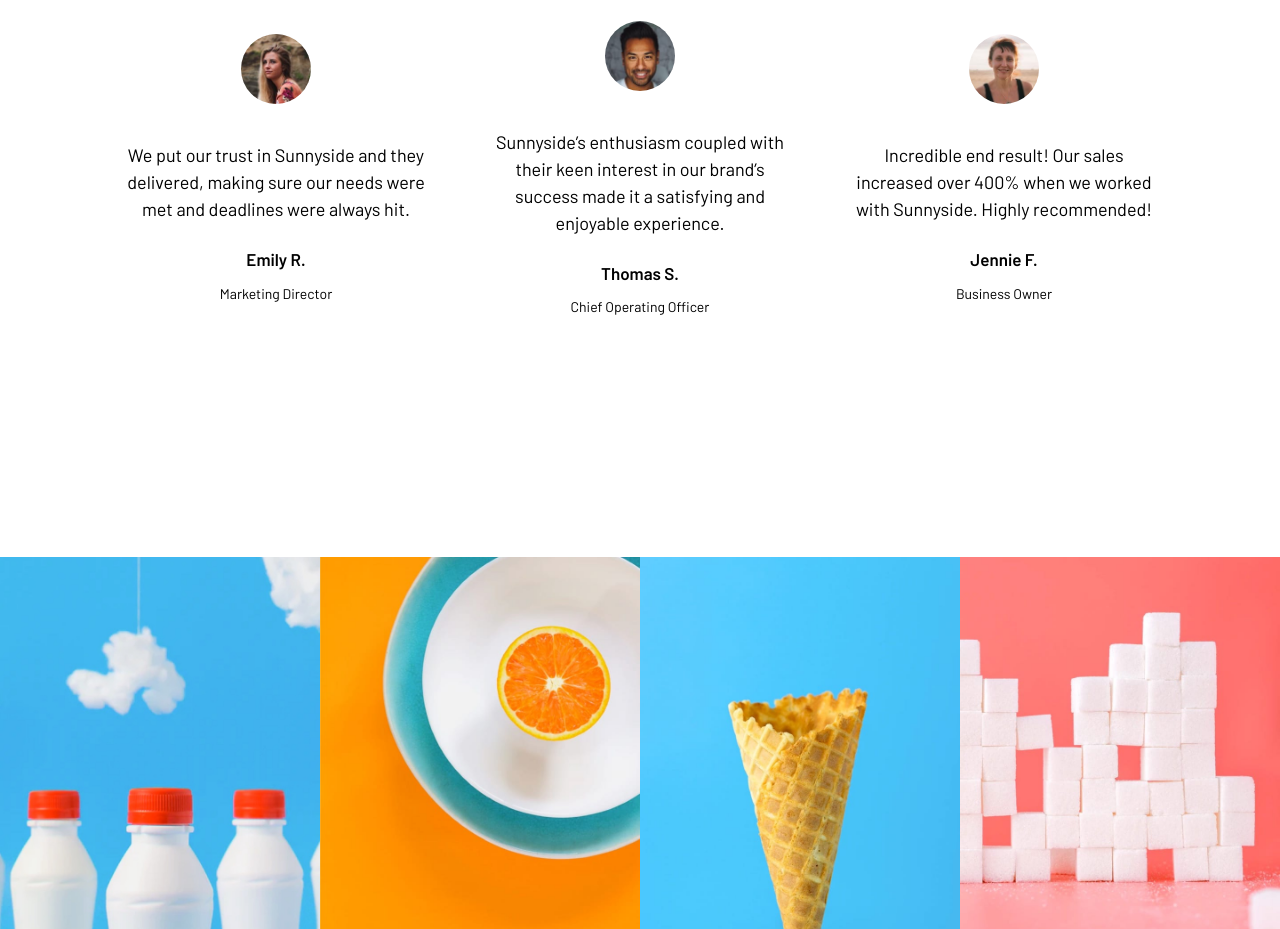
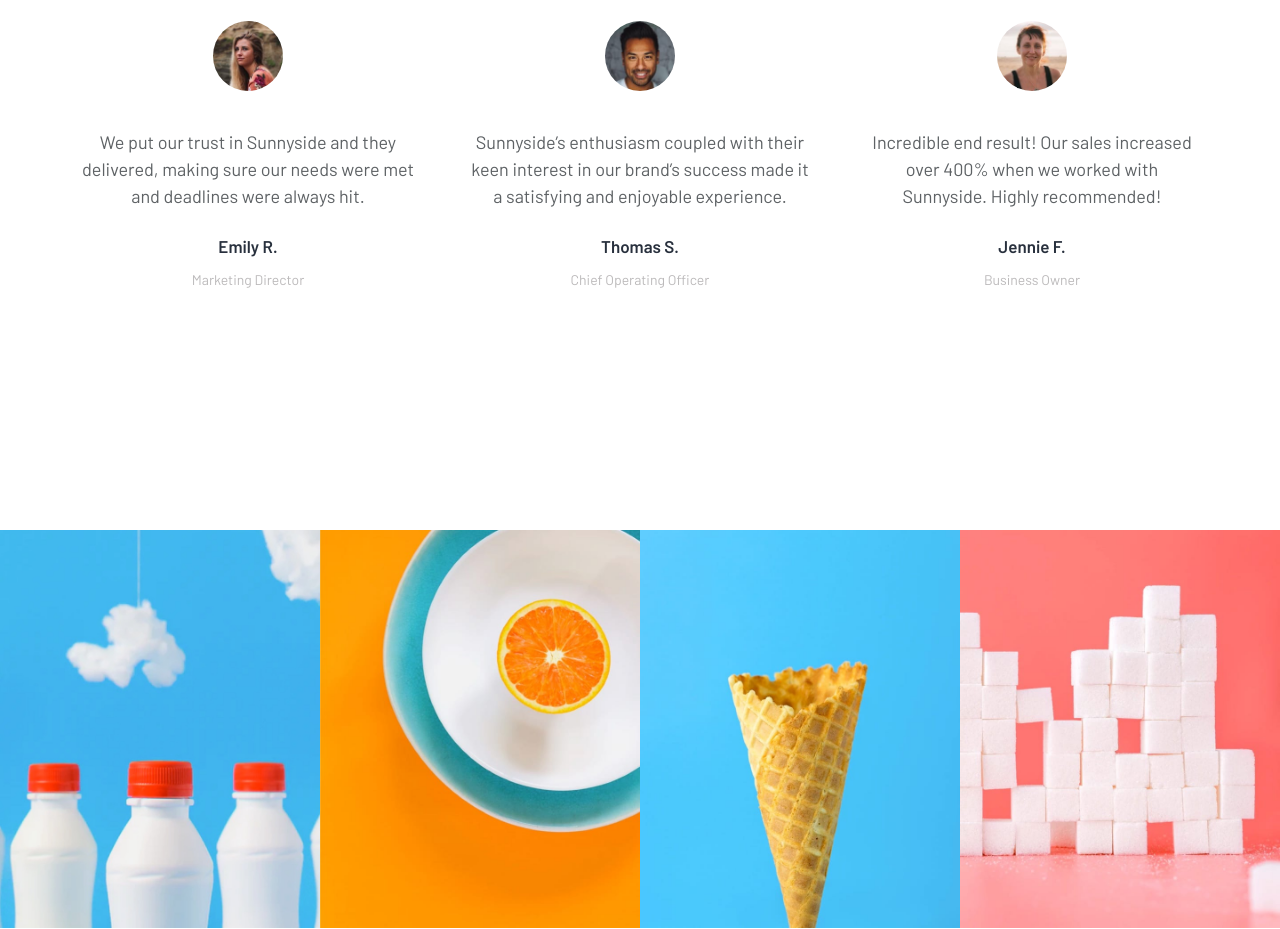
Before and after one commit to ItaloDev-Marcelo/sunnyside-agency-landing-page, a Next.js app: page / in a window 1280 px wide. Shown: the part 2740-3669 px from the top of the page. Built offline with nearby package versions, Linux system fonts and the light colour scheme.

Commit message:
refactor: troca de tags e correção de estilo

```diff
--- a/components/ui/TestCards.tsx
+++ b/components/ui/TestCards.tsx
@@ -3,12 +3,12 @@ import { TestCardT } from '../../types/CardT'
 
 export const TestCards = ({img, alt, name, position, text}:TestCardT) => {
   return (
-    <article className='w-75 xl:w-78 my-4.5 xl:my-0 xl:mx-4.5 flex flex-col items-center justify-center text-center font-barlow '>
+    <article className='w-75 xl:w-85 my-4.5 xl:my-0 xl:mx-4.5 flex flex-col items-center justify-center text-center font-barlow '>
         <Image src={img} alt={alt} className='w-15 xl:w-17.5 mb-3.5 rounded-full' />
-        <p className='my-4.5 xl:my-6 text-[18px]'>{text}</p>
+        <p className='my-4.5 xl:my-6 text-[18px] text-[#5e6265]'>{text}</p>
         <div className='gap-y-5 '>
-            <h4 className='text-[17px] font-semibold mb-2.5'>{name}</h4>
-            <h5 className='text-[14px]'>{position}</h5>
+            <h3 className='text-[17px] font-semibold mb-2.5 text-[#28303d]'>{name}</h3>
+            <h4 className='text-[14px] text-[#bcbabb]'>{position}</h4>
         </div>
     </article>
   )
```
